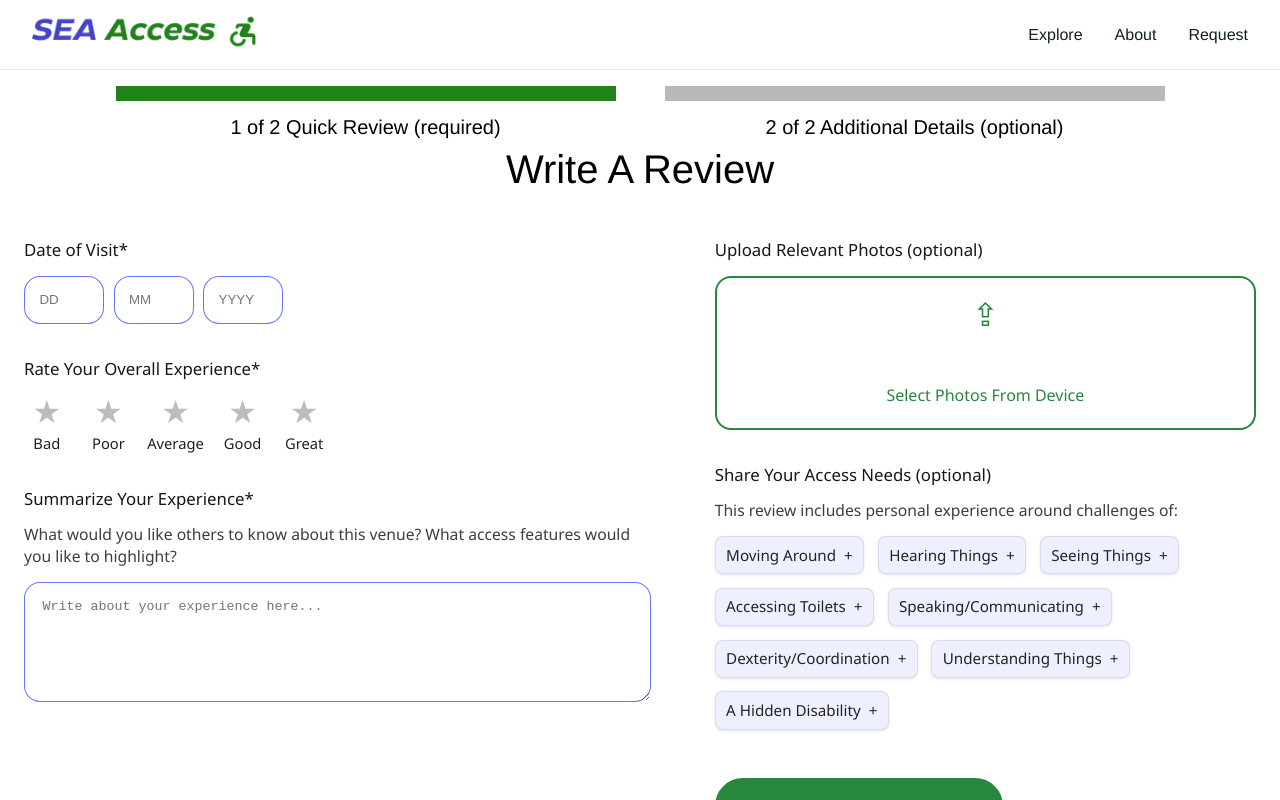
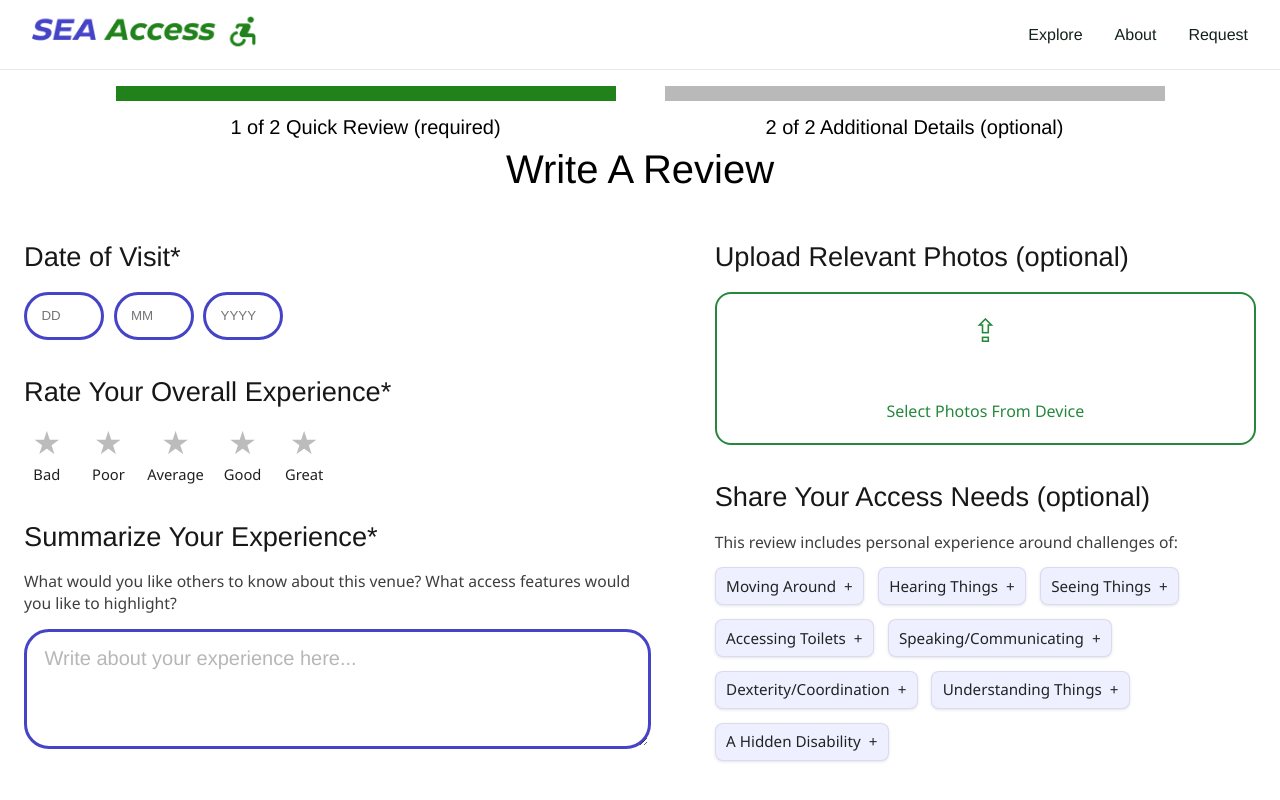
Before and after one commit to HibbaAbas/capstone2026, a React (Vite) app: page /venues/1/review in a window 1280 px wide. Both pictures are taken after a click on the button "Write Review". Built offline with nearby package versions, Linux system fonts and the light colour scheme.

Commit message:
pg1 styling done

```diff
--- a/src/components/ReviewForm.css
+++ b/src/components/ReviewForm.css
@@ -86,8 +86,9 @@
 .review-form__label {
     margin: 0;
     color: #171717;
-    font-size: 1.05rem;
-    font-weight: 500;
+    font-size: 1.7rem;
+    font-weight: 400;
+    font-family: 'Helvetica Neue', Helvetica, Arial, sans-serif;
 }
 
 .review-form__hint {
@@ -106,10 +107,12 @@
 .review-form__input,
 .review-form__textarea {
     width: 100%;
-    border: 1px solid rgba(80, 91, 254, 0.85);
-    border-radius: 1rem;
+    border: 3px solid #4543C6;
+    border-radius: 25px;
     background: #ffffff;
     color: #171717;
+    padding: 20px;
+    gap: 10px;
 }
 
 .review-form__input {
@@ -121,7 +124,22 @@
 .review-form__textarea {
     min-height: 7.5rem;
     padding: 1rem 1.1rem;
+    font-family: 'Helvetica Neue', Helvetica, Arial, sans-serif;
+    font-size: 0.3rem;
+    font-weight: 400;
+    line-height: 1;
+    letter-spacing: 0;
+    vertical-align: bottom;
     resize: vertical;
+}
+
+.review-form__textarea::placeholder {
+    color: #b7b7b7;
+    font-family: 'Helvetica Neue', Helvetica, Arial, sans-serif;
+    font-size: 20px;
+    font-weight: 400;
+    line-height: 1;
+    letter-spacing: 0;
 }
 
 .review-form__textarea--large {
@@ -221,6 +239,17 @@
     color: #27883d;
 }
 
+.review-form__button--next {
+    width: 502px;
+    min-width: 0;
+    min-height: 50px;
+    padding: 15px 200px;
+    border: 3px solid #21821c;
+    border-radius: 50px;
+    gap: 10px;
+    color: #21821c;
+}
+
 .review-form__page--advanced {
     padding-bottom: 2rem;
 }
@@ -275,7 +304,7 @@
 .review-form__section-label {
     margin: 1.2rem 0 1rem;
     color: #1e1e1e;
-    font-size: 1.1rem;
+    font-size: 1rem;
     font-weight: 600;
 }
 
--- a/src/components/ReviewForm.jsx
+++ b/src/components/ReviewForm.jsx
@@ -178,7 +178,7 @@ function ReviewForm({ isOpen, onClose }) {
                                 </div>
 
                                 <div className="review-form__actions review-form__actions--right">
-                                    <button className="review-form__button review-form__button--primary" type="button" onClick={() => setCurrentStep(2)}>
+                                    <button className="review-form__button review-form__button--ghost review-form__button--next" type="button" onClick={() => setCurrentStep(2)}>
                                         Next Page
                                     </button>
                                 </div>
```
